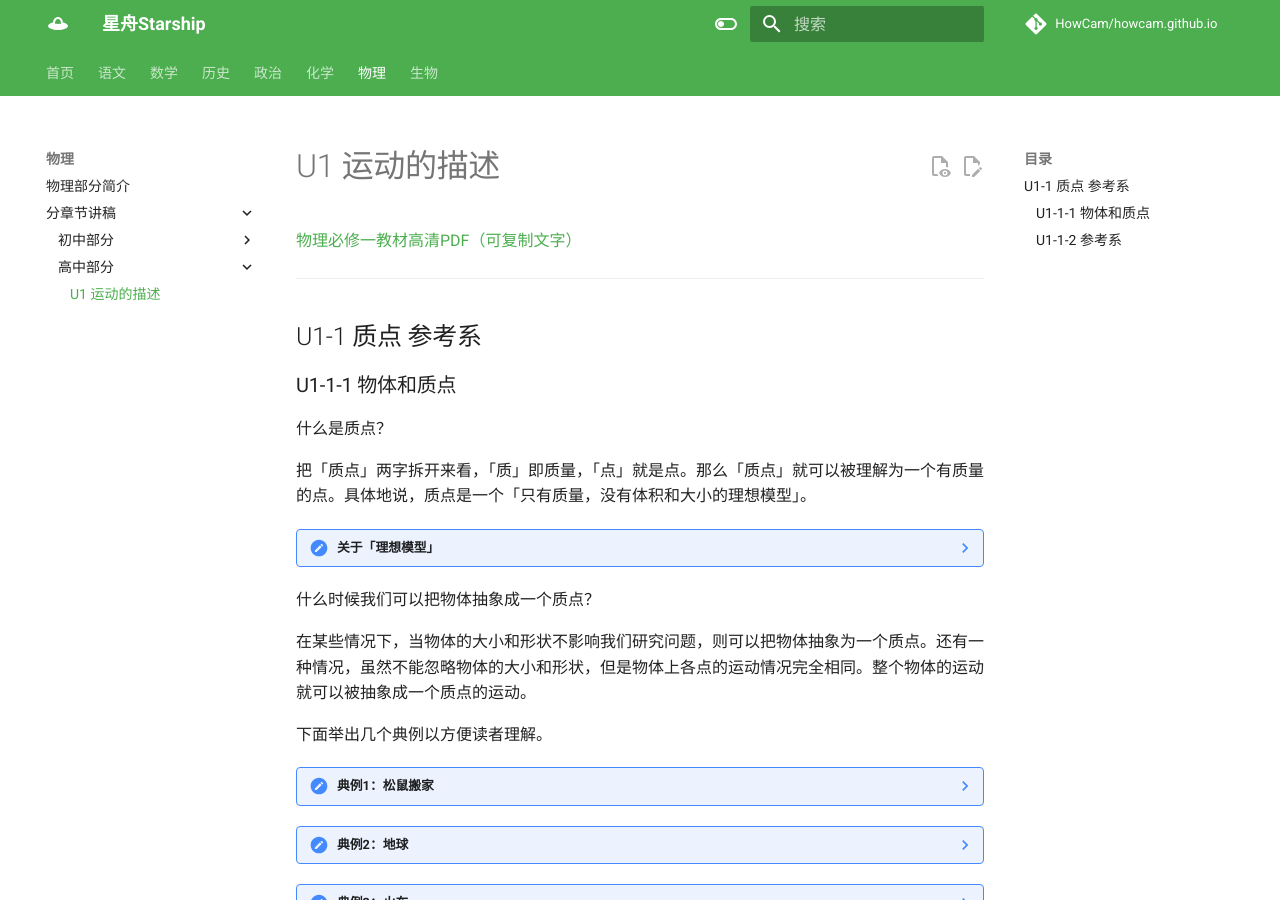
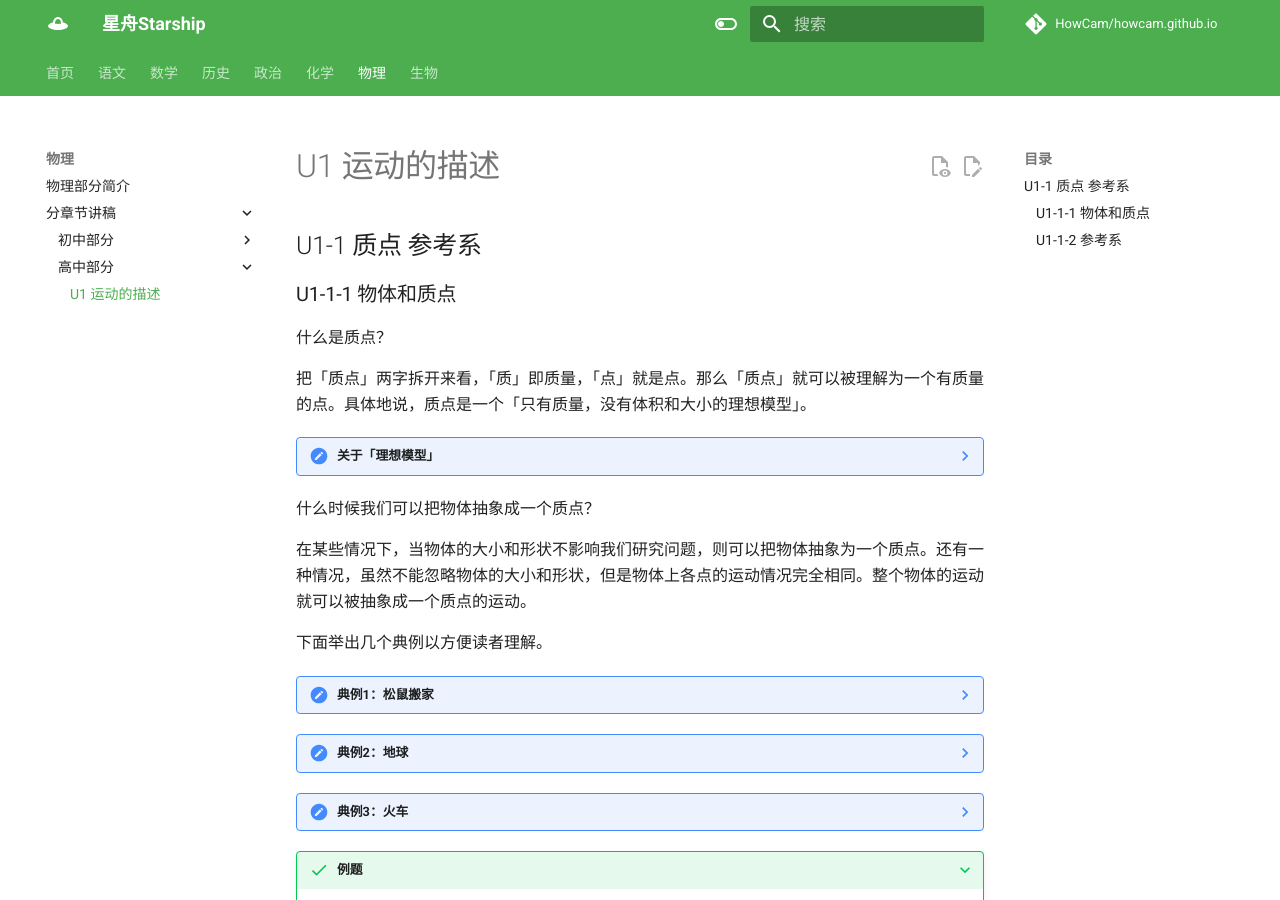
Before and after one commit to HowCam/howcam.github.io, an MkDocs documentation site: the page built from docs/physics/senior/U1.md, in a window 1280 px wide and 900 px high. Built offline with MkDocs 1.6.1 and Material for MkDocs 9.7.7, drawn with Linux system fonts in a browser that asks for light colours; a script that is not in the unit is left out; comment, search, counter and statistics services are not loaded.

Commit message:
fix: 物理必修一教材链接不可用
[-] 删除失效链接

```diff
--- a/docs/physics/senior/U1.md
+++ b/docs/physics/senior/U1.md
@@ -1,7 +1,3 @@
-<a href='https://r1-ndr.ykt.cbern.com.cn/edu_product/esp/assets/708256b6-6f06-4d14-89c7-4df16dfe3b81.pkg/pdf.pdf' target='_blank'>物理必修一教材高清PDF（可复制文字）</a>
-
----
-
 ## U1-1 质点 参考系
 
 ### U1-1-1 物体和质点
```
